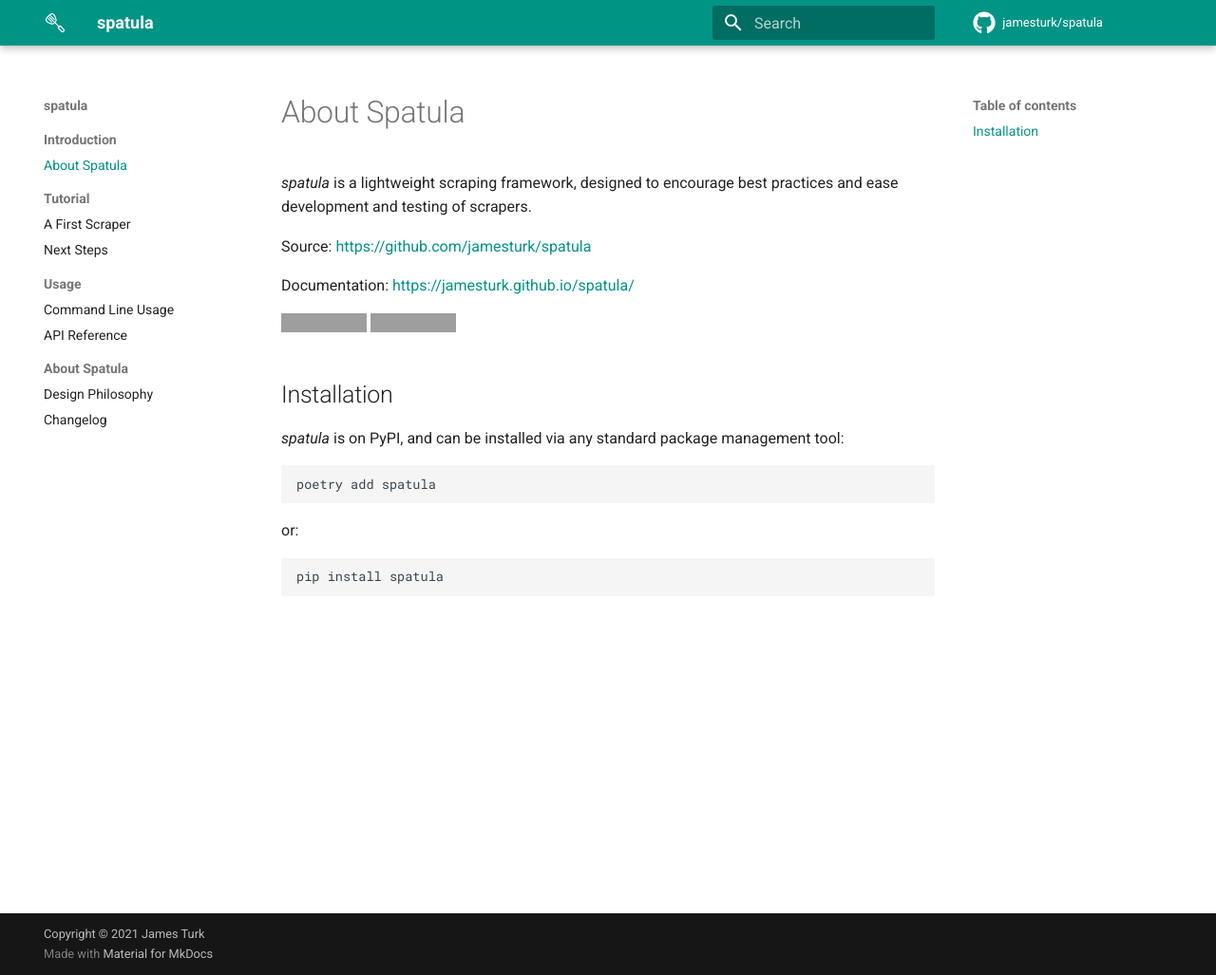
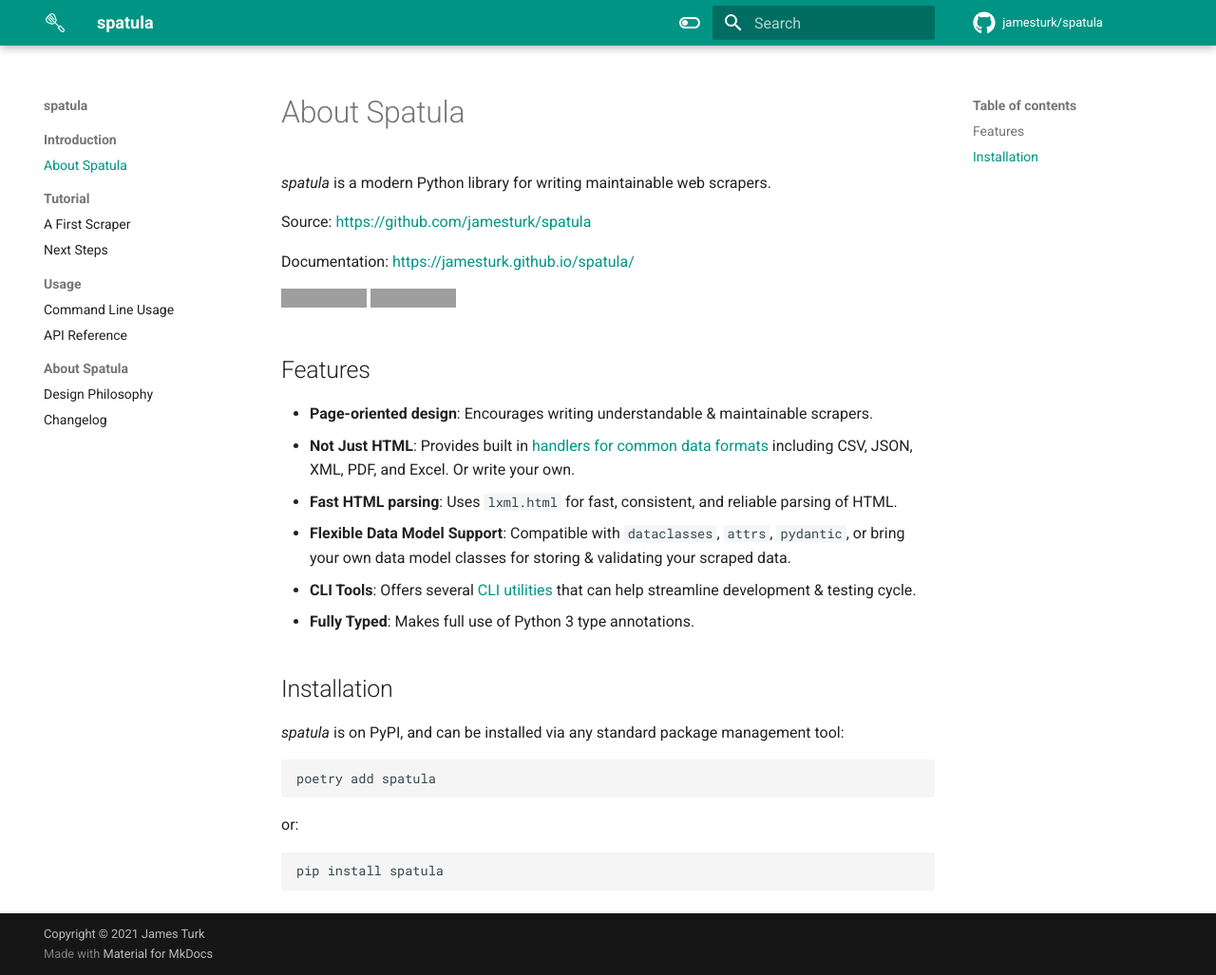
Before and after one commit to jamesturk/spatula, an MkDocs documentation site: the page built from docs/index.md, in a window 1280 px wide and 1027 px high. Shown: the whole window at 95% size. Built offline with MkDocs 1.6.1 and Material for MkDocs 9.7.7, drawn with Linux system fonts in a browser that asks for light colours; comment, search, counter and statistics services are not loaded; grey boxes are pictures that could not be loaded.

Commit message:
update index and docs

```diff
--- a/docs/index.md
+++ b/docs/index.md
@@ -1,6 +1,6 @@
 # About Spatula
 
-*spatula* is a lightweight scraping framework, designed to encourage best practices and ease development and testing of scrapers.
+*spatula* is a modern Python library for writing maintainable web scrapers.
 
 Source: [https://github.com/jamesturk/spatula](https://github.com/jamesturk/spatula)
 
@@ -8,6 +8,15 @@
 
 [![PyPI badge](https://badge.fury.io/py/spatula.svg)](https://badge.fury.io/py/spatula)
 [![Test badge](https://github.com/jamesturk/spatula/workflows/Test%20&%20Lint/badge.svg)](https://github.com/jamesturk/spatula/actions?query=workflow%3A%22Test+%26+Lint%22)
+
+## Features
+
+- **Page-oriented design**: Encourages writing understandable & maintainable scrapers.
+- **Not Just HTML**: Provides built in [handlers for common data formats](reference.md#pages) including CSV, JSON, XML, PDF, and Excel.  Or write your own.
+- **Fast HTML parsing**: Uses `lxml.html` for fast, consistent, and reliable parsing of HTML.
+- **Flexible Data Model Support**: Compatible with `dataclasses`, `attrs`, `pydantic`, or bring your own data model classes for storing & validating your scraped data.
+- **CLI Tools**: Offers several [CLI utilities](cli.md) that can help streamline development & testing cycle.
+- **Fully Typed**: Makes full use of Python 3 type annotations.
 
 ## Installation
 
--- a/mkdocs.yml
+++ b/mkdocs.yml
@@ -1,12 +1,29 @@
 site_name: spatula
+site_url: https://jamesturk.github.io/spatula/
+site_author: James Turk
+site_description: >-
+  A modern Python library for writing maintainable web scrapers.
 copyright: Copyright &copy; 2021 James Turk
 repo_url: https://github.com/jamesturk/spatula
 repo_name: jamesturk/spatula
+
 theme:
   logo: assets/white-spatula.svg
   name: material
   palette:
-    primary: teal
+    - scheme: default
+      primary: teal
+      accent: teal
+      toggle:
+        icon: material/toggle-switch-off-outline
+        name: Switch to dark mode
+    - scheme: slate
+      primary: teal
+      accent: teal
+      toggle:
+        icon: material/toggle-switch
+        name: Switch to light mode
+
   features:
     #- navigation.tabs
     - navigation.sections
```
